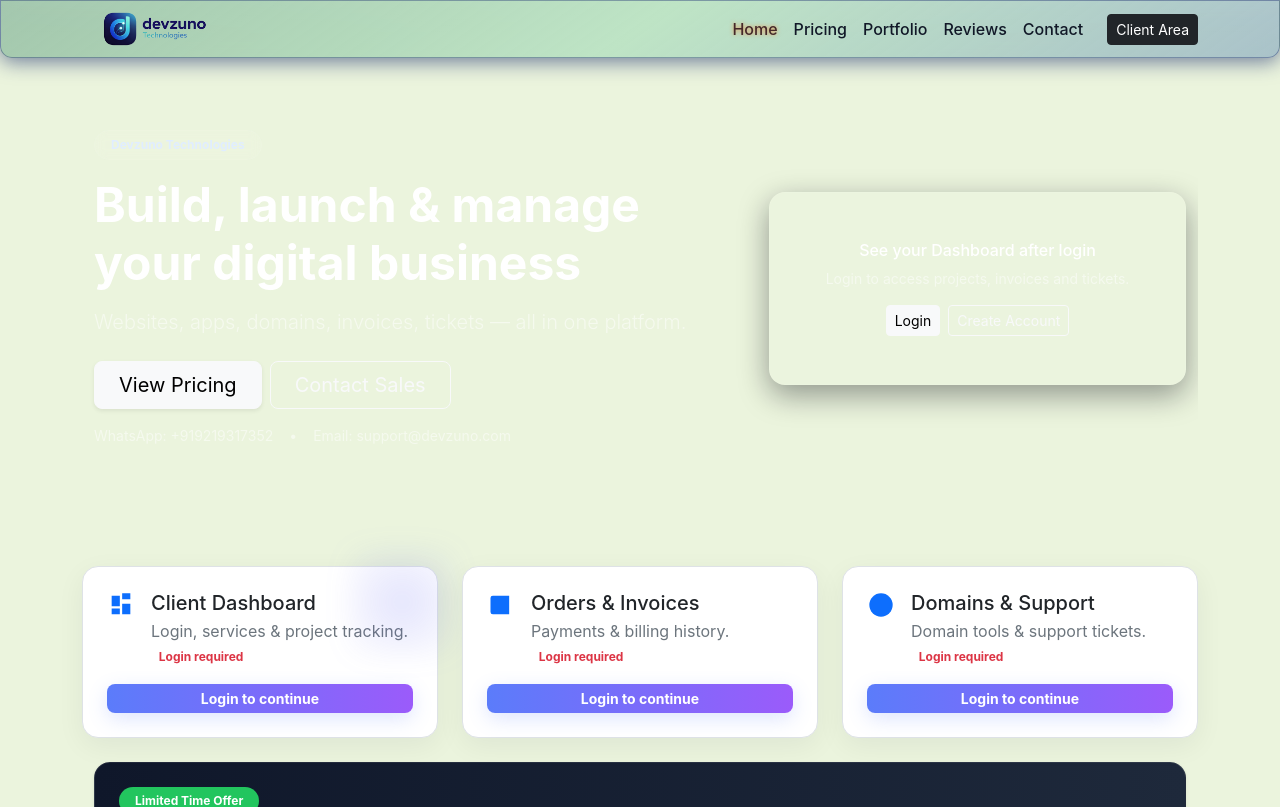
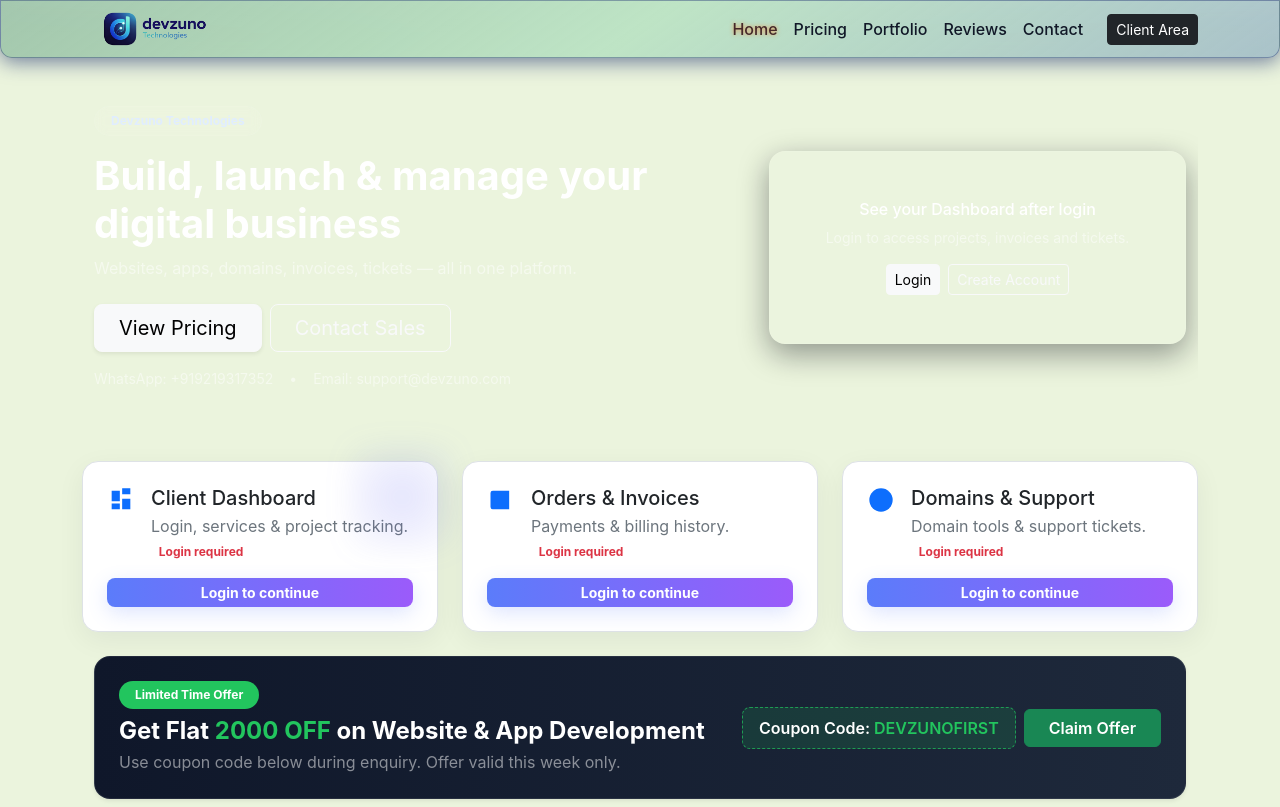
Before and after one commit to Anish1990as/devzuno-8-jan-26, a Django app: page / in a window 1280 px wide. Shown: the top 807 px of the page. Run offline with Django 5.2, Linux system fonts and the light colour scheme; data comes from the database, SQL or seed files in the repository; parts of the project's set-up code (start-up, migrations or seed data) failed here and were passed over.

Commit message:
Update templates

```diff
--- a/templates/core/home.html
+++ b/templates/core/home.html
@@ -3,12 +3,13 @@
 
 {# ================= SEO BLOCKS (NEW – ADDED) ================= #}
 {% block title %}
-Devzuno Technologies – Website, App Development & Digital Solutions
+Devzuno Technologies – Website, App Development, Digital Advertisement & IT Solutions Company
 {% endblock %}
 
 {% block meta_description %}
-Devzuno Technologies offers professional website development, mobile app development, SEO, Digital Advertisement and digital solutions for businesses in India. Fast, secure and scalable IT services.
+Devzuno Technologies provides professional website development, mobile app development, SEO and digital advertisement services for startups and businesses worldwide. Scalable, secure and high-performance digital solutions.
 {% endblock %}
+
 {# ============================================================ #}
 
 {% block content %}
@@ -18,14 +19,14 @@
   <div class="dvz-hero__bg"></div>
   <div class="dvz-hero__noise"></div>
 
-  <div class="container py-5 py-lg-6 position-relative">
+  <div class="container py-4 position-relative">
     <div class="row align-items-center">
 
       <!-- LEFT CONTENT -->
       <div class="col-lg-7">
         <span class="badge dvz-badge-glass px-3 py-2 mb-3 rounded-pill">Devzuno Technologies</span>
-        <h1 class="display-5 fw-bold text-white lh-tight">{{ SITE.hero_title }}</h1>
-        <p class="lead text-white-50 mt-3">{{ SITE.hero_subtitle }}</p>
+        <h1 class="display-6 fw-bold text-white lh-tight">{{ SITE.hero_title }}</h1>
+        <p class="text-white-50 mt-2">{{ SITE.hero_subtitle }}</p>
 
         <div class="d-flex flex-wrap gap-2 mt-4">
           <a class="btn btn-light btn-lg px-4 rounded-3 shadow-sm" href="/pricing/">View Pricing</a>
@@ -536,8 +537,9 @@
   .dvz-hero {
     background: linear-gradient(135deg, #3B4953 100%);
     color: #fff;
-    padding-bottom: 3rem;
+    padding-bottom: 1.5rem;
   }
+
 
   .dvz-badge-glass {
     background: rgba(255, 255, 255, 0.05);
```
